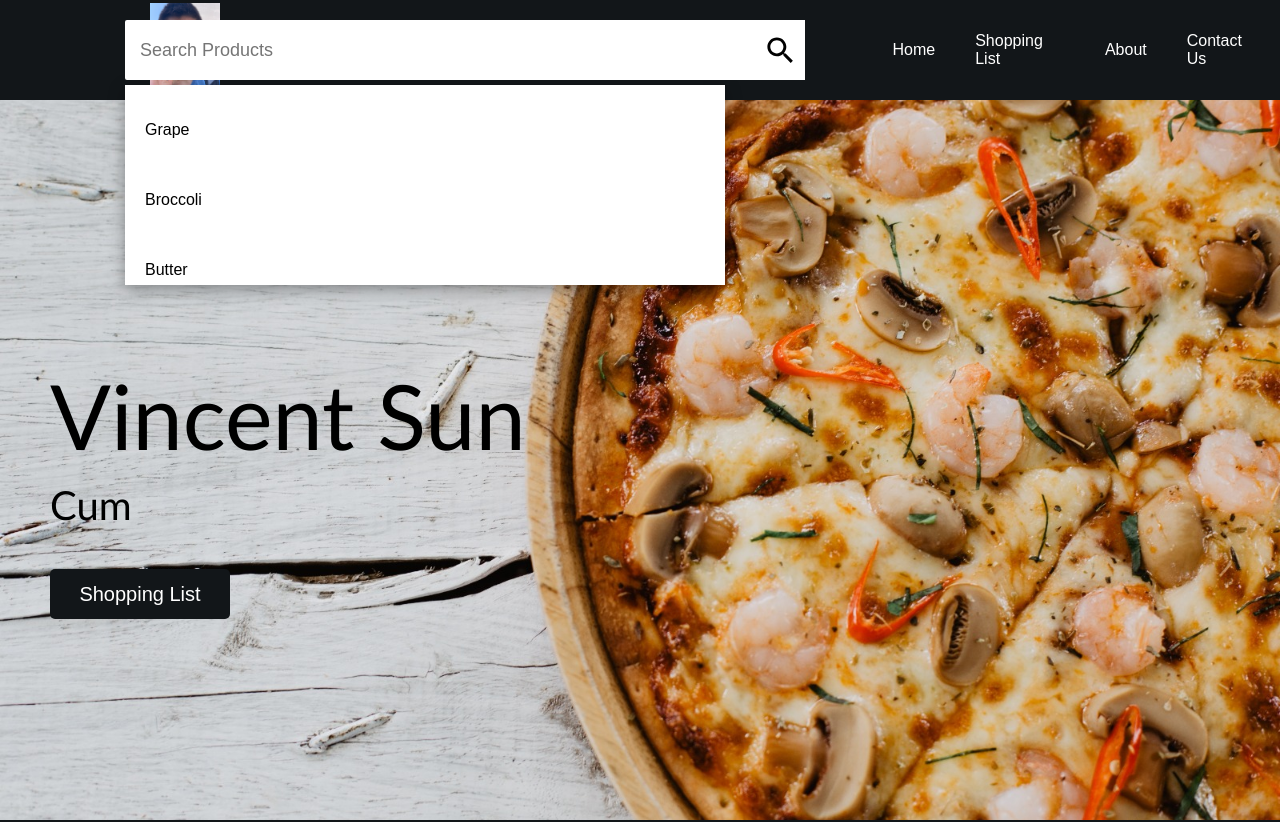
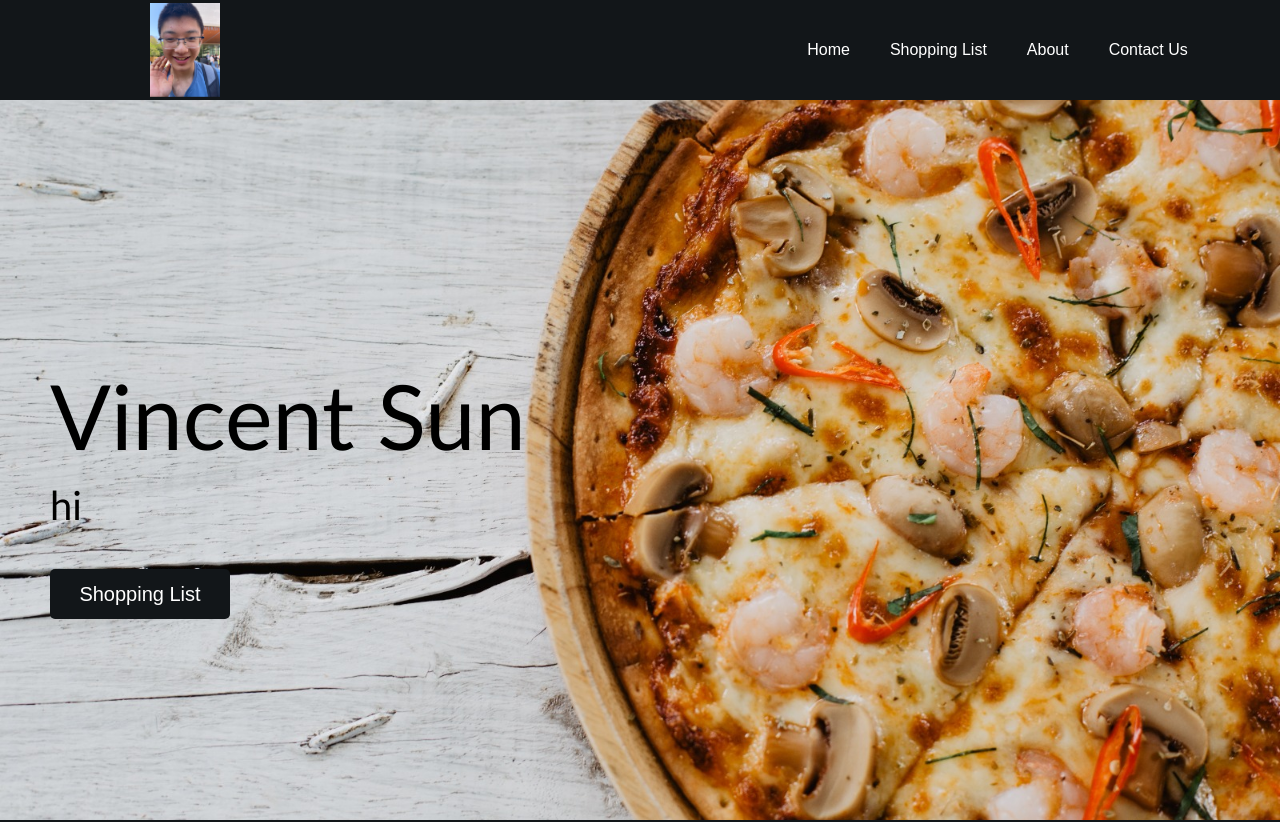
Before and after one commit to Dudemario/GroceryWebApp, a React (Create React App) app in the folder grocery_webapp/: page / in a window 1280 px wide. Shown: the top 822 px of the page. Built offline with nearby package versions, Linux system fonts and the light colour scheme.

Commit message:
created new branch

```diff
--- a/grocery_webapp/src/components/Navbar.js
+++ b/grocery_webapp/src/components/Navbar.js
@@ -26,9 +26,9 @@ function Navbar() {
         </div>
       </div>
 
-      <div className="searchbar">
+      {/* <div className="searchbar">
          <SearchBar placeholder="Search Products" data={BookData}/>
-      </div>
+      </div> */}
 
       <div className="rightSide">
         <Link to="/"> Home </Link>
--- a/grocery_webapp/src/pages/Home.js
+++ b/grocery_webapp/src/pages/Home.js
@@ -8,7 +8,7 @@ function Home() {
     <div className="home" style={{ backgroundImage: `url(${BannerImage})` }}>
       <div className="headerContainer" >
         <h1> Vincent Sun</h1>
-        <p> Cum</p>
+        <p> hi</p>
         <Link to="/shoppingList">
           <button>
             Shopping List
```
Also changed, not shown: grocery_webapp/src/pages/SearchResult.js (added, +11 -0 lines).
